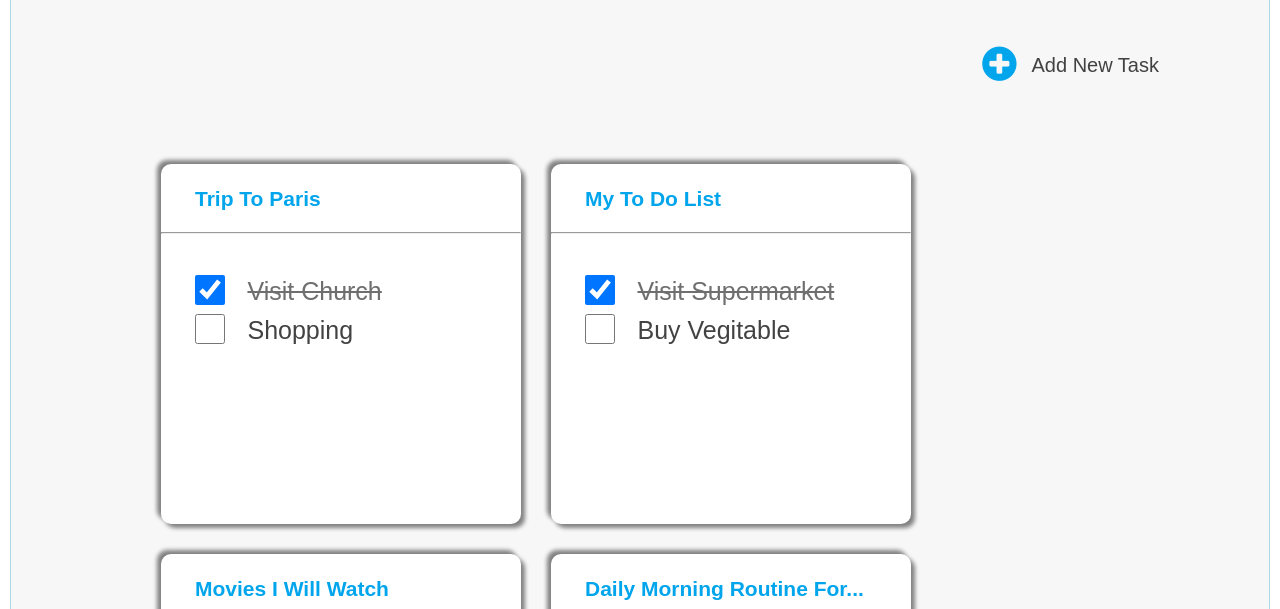
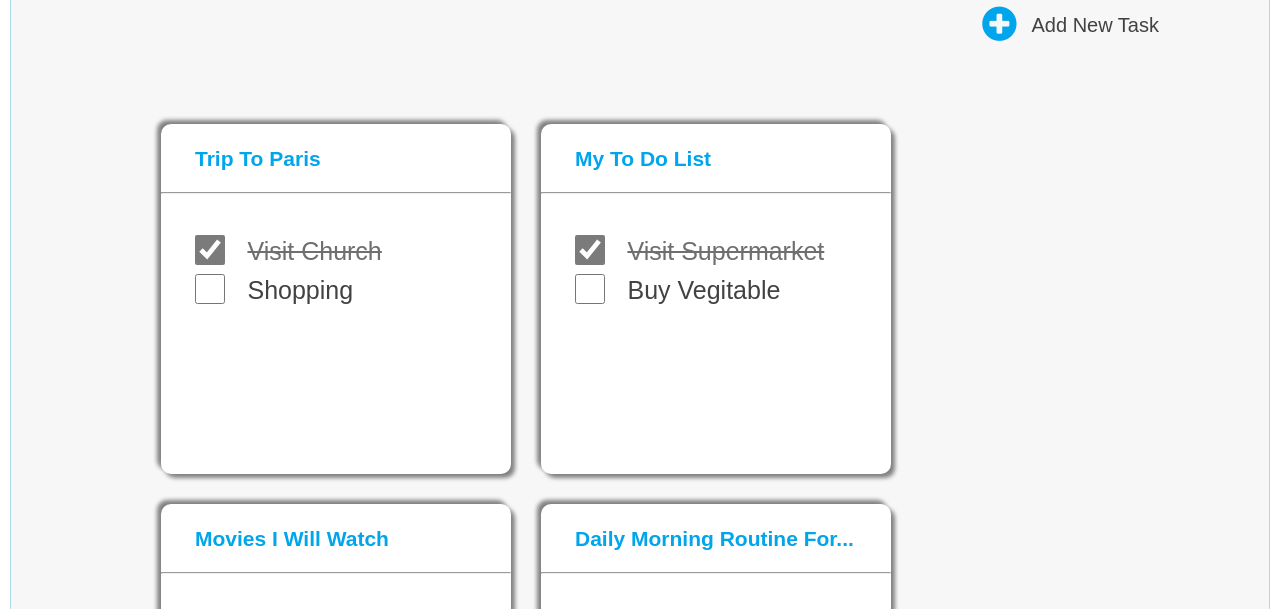
Before and after one commit to Shakifk1/project-2, a plain HTML site: page index.html in a window 1280 px wide. Shown: the part 137-746 px from the top of the page. Drawn offline with Linux system fonts and the light colour scheme.

Commit message:
to-do web done

```diff
--- a/index.html
+++ b/index.html
@@ -63,7 +63,7 @@
                     <hr>
                     <div class="form-box">
                         <form action="">
-                            <input type="checkbox" name="todo" id="check" checked>
+                            <input style="background-color:red;" type="checkbox" name="todo" id="check"  checked>
                             <label class="box-cut" for="todo"> Visit Supermarket</label><br>
 
                             <input type="checkbox" name="Vegitable" id="check">
--- a/style.css
+++ b/style.css
@@ -5,7 +5,7 @@ body {
 
 #main-div {
     border: 1px solid lightblue;
-    margin: 50px 10px 10px 10px;
+    margin: 10px 10px 10px 10px;
     font-family: Arial, Helvetica, sans-serif;
 }
 
@@ -111,8 +111,8 @@ body {
 .cardbox {
     border: 0px solid red;
     border-radius: 10px;
-    width: 360px;
-    height: 360px;
+    width: 350px;
+    height: 350px;
     margin: 15px;
     box-shadow: 4px 4px 4px gray, -4px -4px 4px grey;
     background-color: white;
@@ -147,6 +147,9 @@ body {
     height: 30px;
     width: 30px;
 }
+        input[type=checkbox] {
+          accent-color:#7B7B7B29;
+        }
 
 .box-text {
     font-size: 25px;
@@ -203,6 +206,8 @@ body {
 
 #popup-cross {
     float: right;
+    margin-top: 1em;
+    margin-right: 1em;
 }
 
 #popup-text {
```
